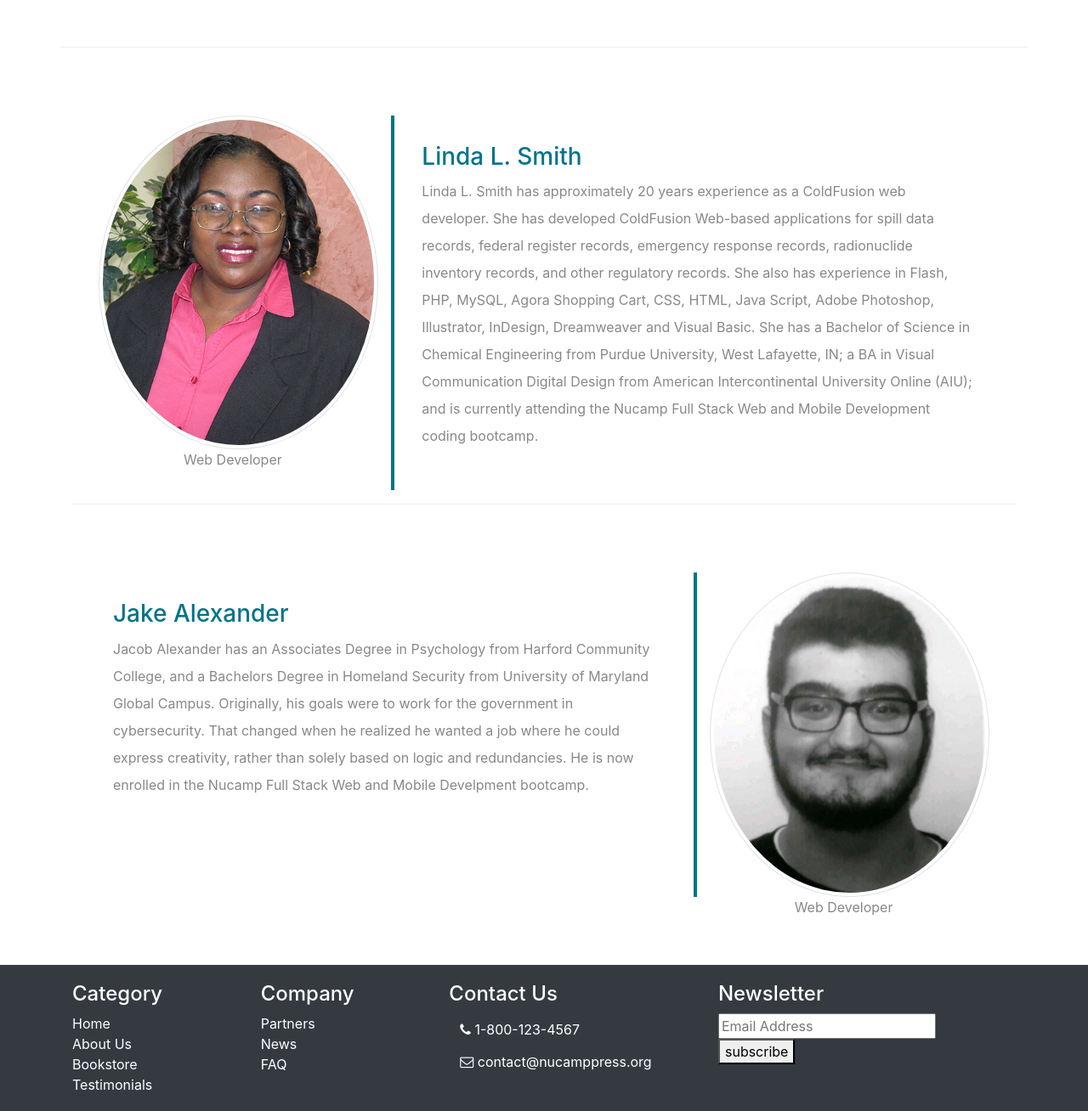
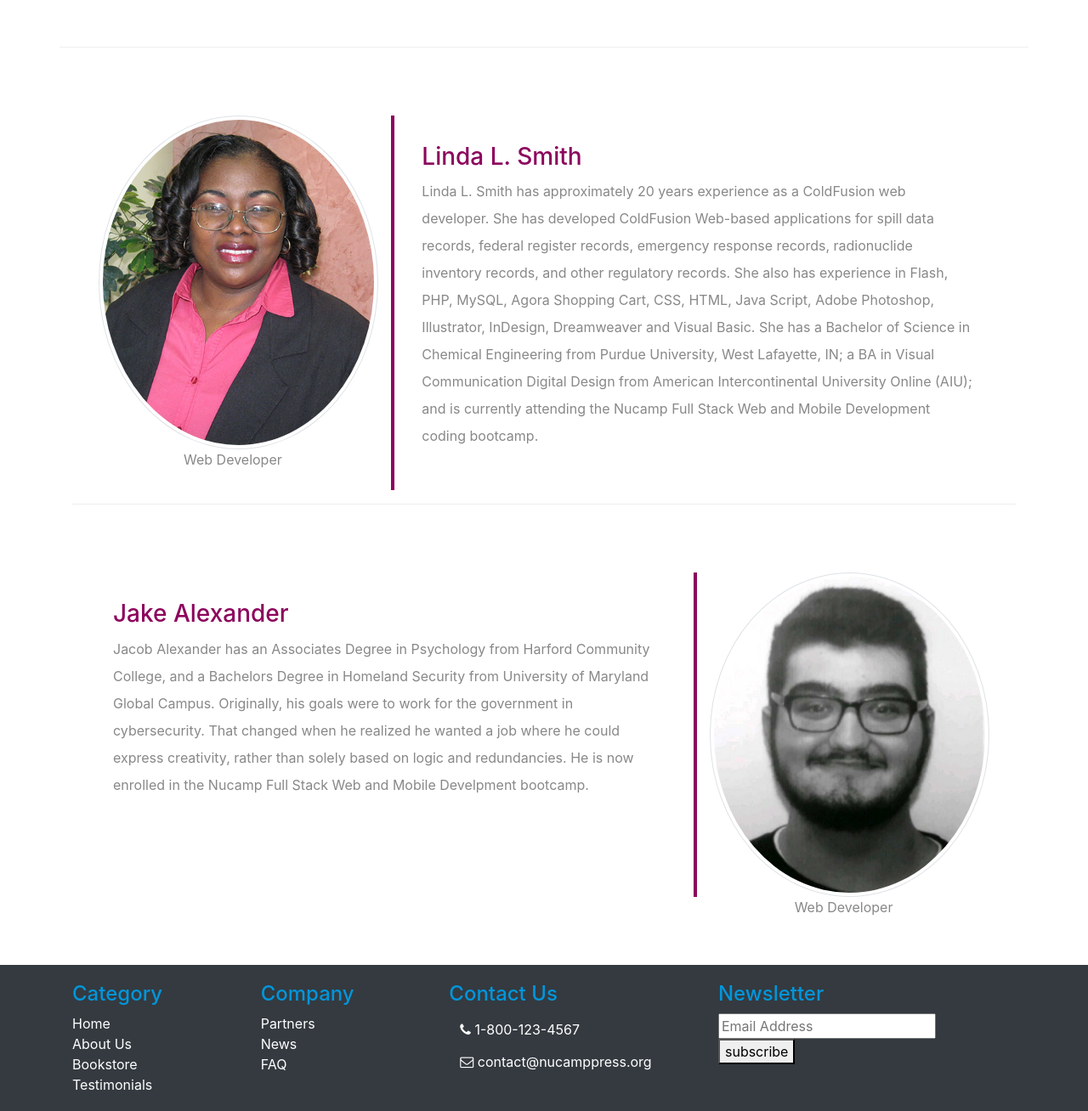
Before and after one commit to sisbreakthru/NucampPress, a website: page about.html in a window 1280 px wide. Shown: the part 360-1668 px from the top of the page at 85% size. Drawn offline with nearby package versions, Linux system fonts and the light colour scheme.

Commit message:
Changed color of h4 in footer; changed color of h3 and border on aboutus page

```diff
--- a/css/styles.css
+++ b/css/styles.css
@@ -69,6 +69,10 @@
     color: white;
 }
 
+.site-footer h4 {
+    color: #0096db;
+}
+
 .menu-scroll-down {
    scroll-behavior: smooth;
 }
@@ -108,11 +112,6 @@
     position: relative;
 }
 
-.about h1{
-color:#F97300;
-margin: 2em;
-}
-
 .about img{
 height: 100%;
 width: 100%;
@@ -128,16 +127,16 @@ left: 115px;
 
 .about .desc{
 padding: 2em;
-border-left:4px solid #03738C;
+border-left:4px solid #8c045d;
 }
 
 .about .desc-r{
 padding: 2em;
-border-right:4px solid #03738C;
+border-right:4px solid #8c045d;
 }
 
 .about .desc h3, .about .desc-r h3 {
-color: #03738C;
+color: #8c045d;
 }
 
 .about .desc p, .about .desc-r p {
```
